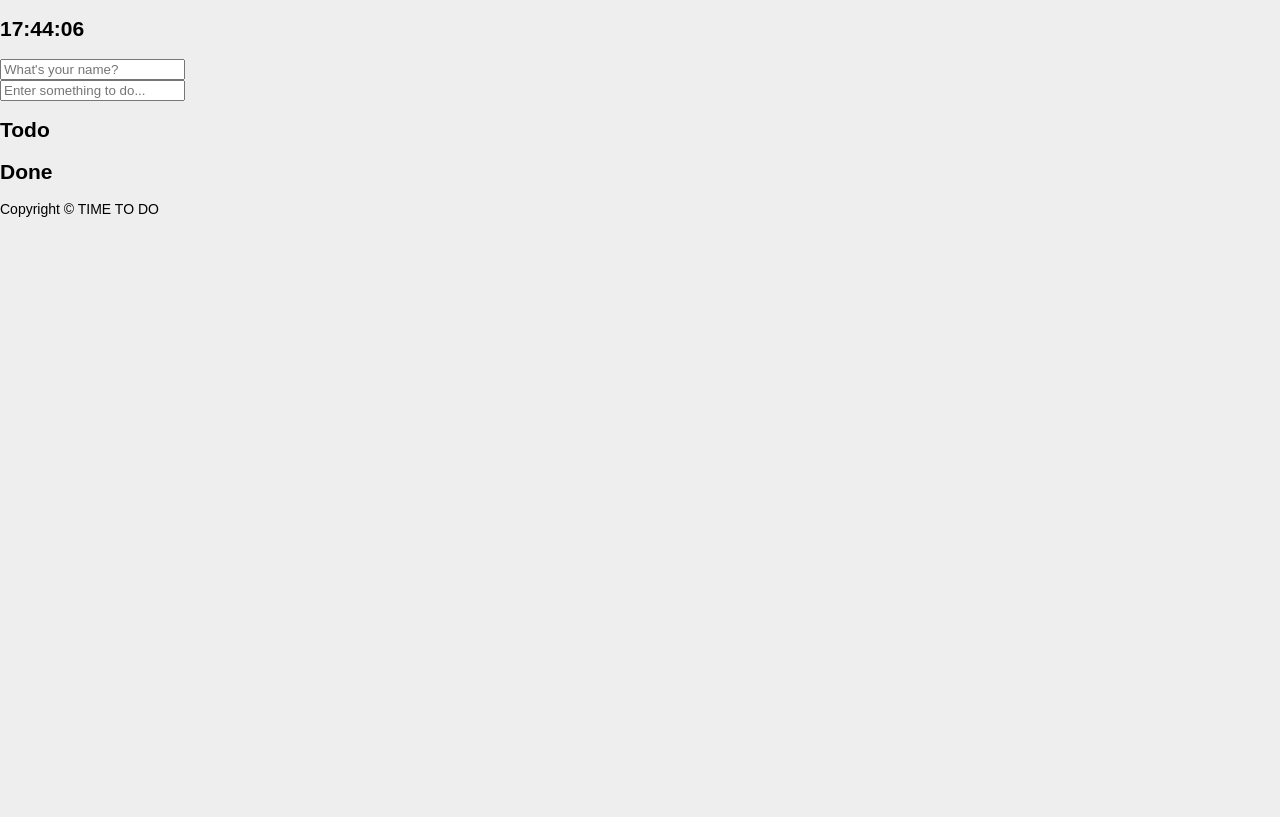
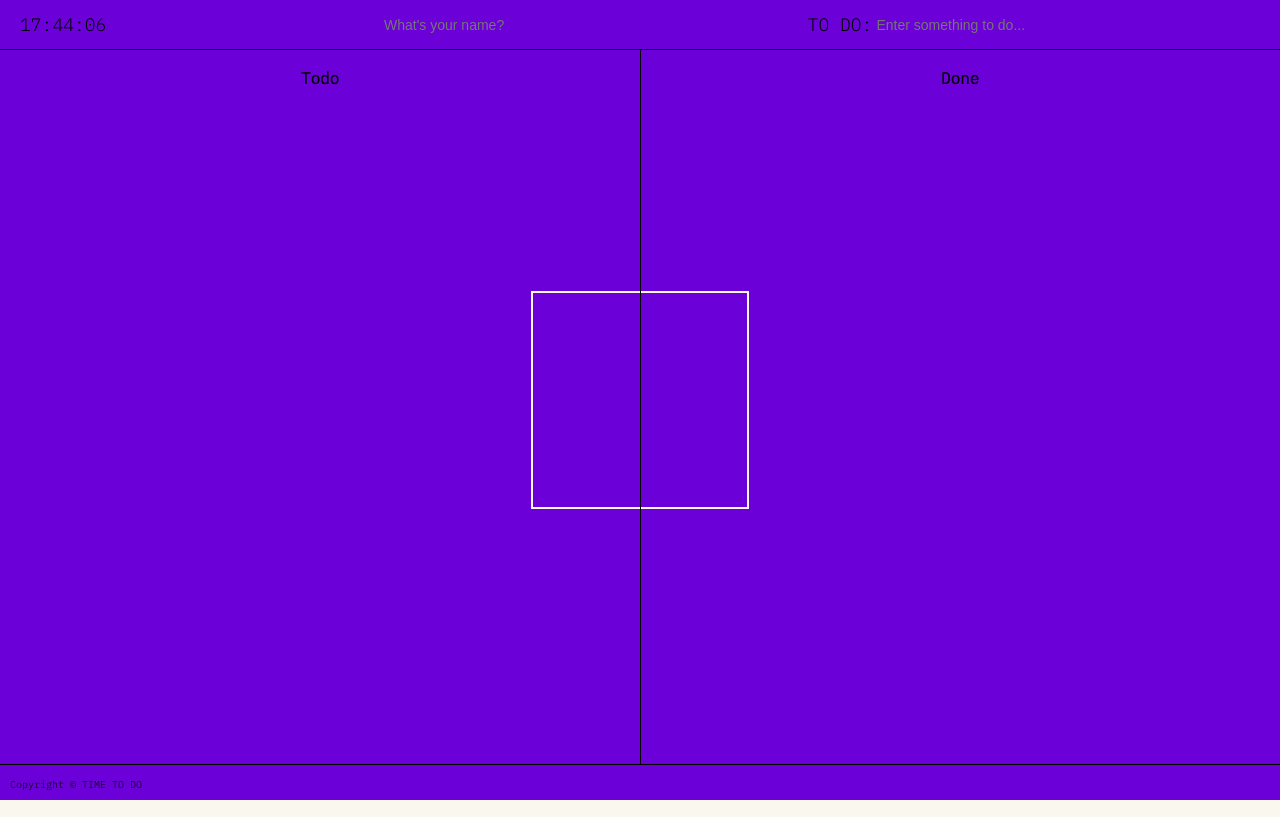
Before and after one commit to yeseulo/time-to-do, a website with bundled scripts: page index.html in a window 1280 px wide. Built offline with nearby package versions, Linux system fonts and the light colour scheme; no server answers.

Commit message:
Update full page's style

```diff
--- a/index.html
+++ b/index.html
@@ -4,28 +4,33 @@
   <meta charset="UTF-8">
   <meta name="viewport" content="width=device-width, initial-scale=1.0">
   <title>It's time to do ...</title>
-  <link href="https://fonts.googleapis.com/css2?family=Nunito:wght@400;700&display=swap" rel="stylesheet">
+  <link href="https://fonts.googleapis.com/css2?family=IBM+Plex+Mono:wght@300&display=swap" rel="stylesheet">
 </head>
 <body>
   <div class="wrap">
     <header class="header" role="banner">
-      <h2 class="clock" id="js-clock">00:00:00</h2>
-      <form class="form--user" id="js-form-user">
-        <input type="text" name="" id="" placeholder="What's your name?">
-      </form>
-      <h4 class="username" id="js-username">Hello</h4>
+      <div class="header__column column column--left">
+        <h2 class="clock" id="js-clock">00:00:00</h2>
+        <form class="form--user" id="js-form-user">
+          <input type="text" name="" id="" placeholder="What's your name?">
+        </form>
+        <h4 class="username" id="js-username">Hello</h4>
+      </div>
+      <div class="header__column column column--right">
+        <form class="form--todo" id="js-form">
+          <label>TO DO: </label>
+          <input type="text" placeholder="Enter something to do..." />
+        </form>
+      </div>
     </header>
 
     <main class="main" role="main">
-      <form class="form--todo" id="js-form">
-        <input type="text" class="form__input" placeholder="Enter something to do..." />
-      </form>
       <section class="todo">
-        <div class="todo__column">
+        <div class="todo__column column--left">
           <h2 class="todo__title">Todo</h2>
           <ul class="todo__list" id="js-pending"></ul>
         </div>
-        <div class="todo__column">
+        <div class="todo__column column--right">
           <h2 class="todo__title">Done</h2>
           <ul class="todo__list todo__list--done" id="js-done"></ul>
         </div>
@@ -33,8 +38,8 @@
     </main>
 
     <footer class="footer" role="contentinfo">
+      <div class="copyright">Copyright &copy; TIME TO DO</div>
       <div class="weather" id="js-weather"></div>
-      <div class="copyright">Copyright &copy; TIME TO DO</div>
     </footer>
   </div>
   <script src="./src/scripts/index.js"></script>
--- a/src/style.scss
+++ b/src/style.scss
@@ -1,3 +1,9 @@
+$brand: #000;
+
+* {
+  box-sizing: border-box;
+}
+
 html, body {
   height: 100%;
 }
@@ -5,10 +11,104 @@ html, body {
 body {
   margin: 0;
   padding: 0;
-  font-family: sans-serif;
+  font-family: 'IBM Plex Mono', monospace;
+  font-weight: 300;
   font-size: 14px;
-  background-color: #eee;
+  line-height: 1.4285;
+  background-color: #faf7ee;
 }
+
+.wrap {
+  height: 100%;
+  background-position: center center;
+  background-size: cover;
+  background-repeat: no-repeat;
+
+  &.bg1 { background-image: url(./images/bg1.jpg);}
+  &.bg2 { background-image: url(./images/bg2.jpg);}
+  &.bg3 { background-image: url(./images/bg3.jpg);}
+  &.bg4 { background-image: url(./images/bg4.jpg);}
+  &.bg5 { background-image: url(./images/bg5.jpg);}
+}
+
+.header {
+  position: fixed;
+  top: 0;
+  left: 0;
+  right: 0;
+  display: flex;
+
+  border-bottom: 1px solid $brand;
+  font-size: 18px;
+
+  @media only screen and (max-width: 767px) {
+    padding: 10px;
+    display: flex;
+    flex-direction: column;
+  }
+
+  @media only screen and (min-width: 768px) {
+    display: flex;
+    height: 50px;
+  }
+
+  &__column {
+    display: flex;
+    flex-direction: column;
+    justify-content: center;
+    align-items: center;
+
+    @media only screen and (min-width: 768px) {
+      width: 50%;
+      padding: 0 20px;
+      flex-direction: row;
+    }
+
+    &.column--left {
+      margin-bottom: 10px;
+      justify-content: space-between;
+      @media only screen and (min-width: 768px) {
+        margin-bottom: 0;
+      }
+    }
+  }
+}
+
+.main {
+  padding-top: 121px;
+  padding-bottom: 36px;
+  height: 100%;
+  @media only screen and (min-width: 768px) {
+padding-top: 50px;
+  padding-bottom: 36px;
+  }
+}
+
+.footer {
+  position: fixed;
+  bottom: 0;
+  left: 0;
+  right: 0;
+  padding: 10px;
+  display: flex;
+  align-items: center;
+  justify-content: space-between;
+
+  font-size: 10px;
+  line-height: 1;
+  border-top: 1px solid $brand;
+
+  .copyright {
+    margin-top: 5px;
+  }
+}
+
+.clock {
+    margin-top: 0;
+    margin-bottom: 0;
+    font-size: 18px;
+    font-weight: normal;
+  }
 
 .form--user,
 .username {
@@ -18,3 +118,167 @@ body {
     display: block;
   }
 }
+.username {
+  margin-top: 0;
+  margin-bottom: 0;
+}
+
+input[type="text"] {
+  width: 240px;
+  height: 26px;
+  padding: 0 4px;
+  border: 0;
+  font-size: 14px;
+  background: none;
+  ::placeholder {
+    color: #999;
+  }
+  &:focus {
+    outline: $brand dashed 1px;
+  }
+}
+
+
+.form--todo {
+  padding: 0 20px;
+  display: flex;
+  justify-content: space-around;
+  align-items: center;
+  flex-direction: row;
+
+  @media only screen and (max-width: 767px) {
+    label { display: none; }
+    input { text-align: center;}
+  }
+
+  // &__title {
+  //   margin-top: 0;
+  //   margin-bottom: 10px;
+  //   font-size: 14px;
+  // }
+}
+
+.todo {
+  display: flex;
+  justify-content: center;
+  height: 100%;
+  @media only screen and (max-width: 767px) {
+    flex-direction: column;
+  }
+
+  &__column {
+    position: relative;
+    height: 50%;
+    width: 100%;
+    overflow-y: auto;
+    padding: 20px;
+
+    @media only screen and (min-width: 768px) {
+      width: 50%;
+      height: 100%;
+    }
+
+    &.column--right {
+      .todo__title {
+        left: 50%;
+        right: 0;
+      }
+    }
+
+    &+.todo__column {
+      border-top: 1px solid $brand;
+      @media only screen and (min-width: 768px) {
+        border-left: 1px solid $brand;
+        border-top: none;
+      }
+    }
+  }
+
+  &__title {
+    padding: 0;
+    margin-top: 0;
+    margin-bottom: 0;
+    text-align: center;
+    font-size: 16px;
+    line-height: 1;
+
+    @media only screen and (min-width: 768px) {
+      position: fixed;
+      top: 50px;
+      left: 0;
+      right: 50%;
+      padding: 20px;
+    }
+  }
+
+  &__list {
+    margin-top: 15px;
+    margin-bottom: 0;
+    padding-left: 0;
+    list-style: none;
+    @media only screen and (min-width: 768px) {
+      margin-top: 56px;
+    }
+
+    li {
+      position: relative;
+      margin-top: 10px;
+      padding-left: 24px;
+      font-size: 18px;
+      &:first-child { margin-top: 0; }
+
+      &::before {
+        position: absolute;
+        top: 0;
+        left: 0;
+        content: '⚐';
+        width: 18px;
+        display: block;
+      }
+    }
+
+    span {
+      margin-right: 10px;
+    }
+
+    button {
+      margin-right: 10px;
+      padding: 0;
+      width: 24px;
+      height: 24px;
+      font-size: 20px;
+      line-height: 1;
+      text-align: center;
+      border: 0;
+      border-radius: 0;
+      background: none;
+      border-bottom: 1px solid $brand;
+      cursor: pointer;
+
+      &:active,
+      &:focus {
+        outline: #eee dashed 1px;
+      }
+    }
+
+    .btn-delete {
+      color: $brand
+    }
+    .btn-check {
+      color: $brand
+    }
+    .btn-undo {
+      color: $brand
+    }
+
+    &--done {
+      li {
+        color: #999;
+
+        &::before {
+          content: '⚑';
+        }
+      }
+    }
+  }
+}
```
